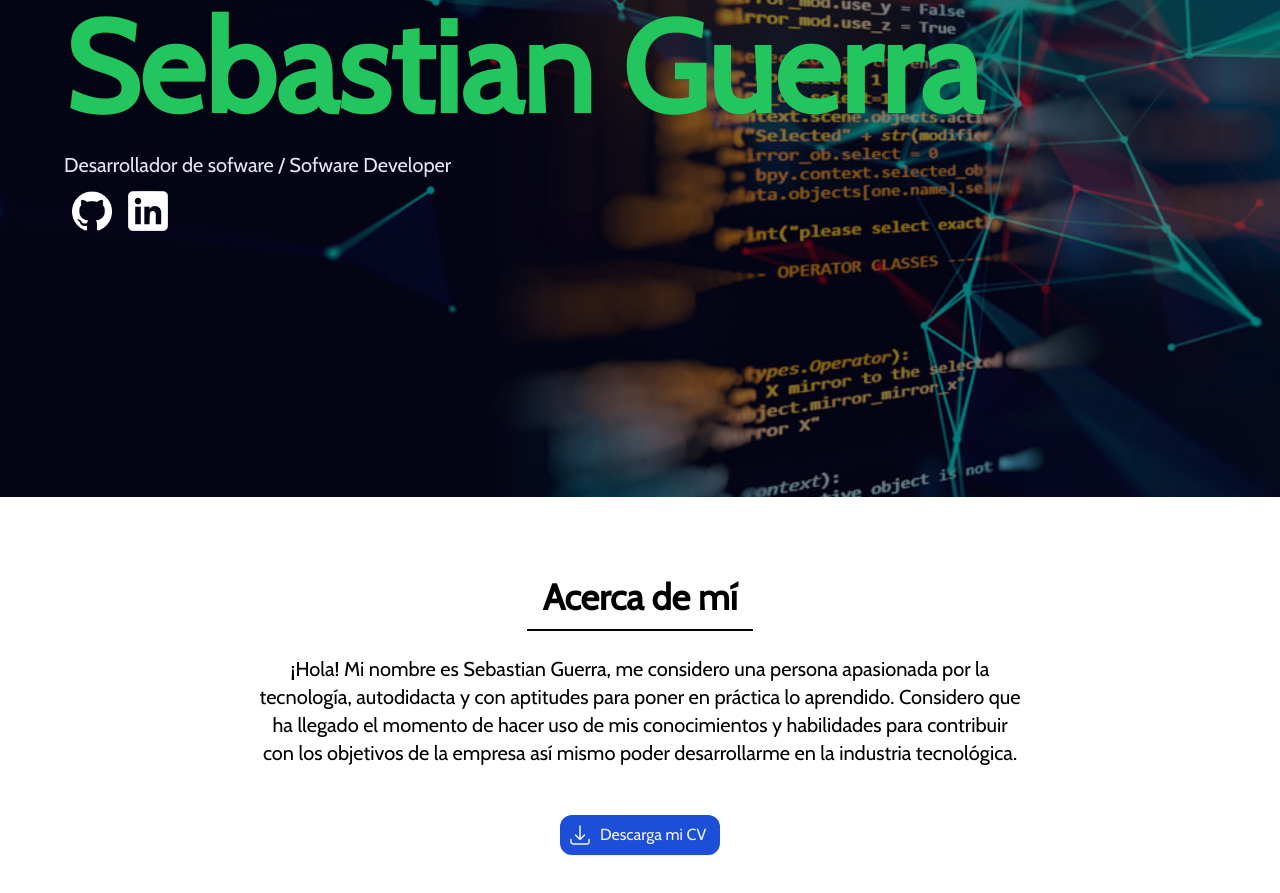
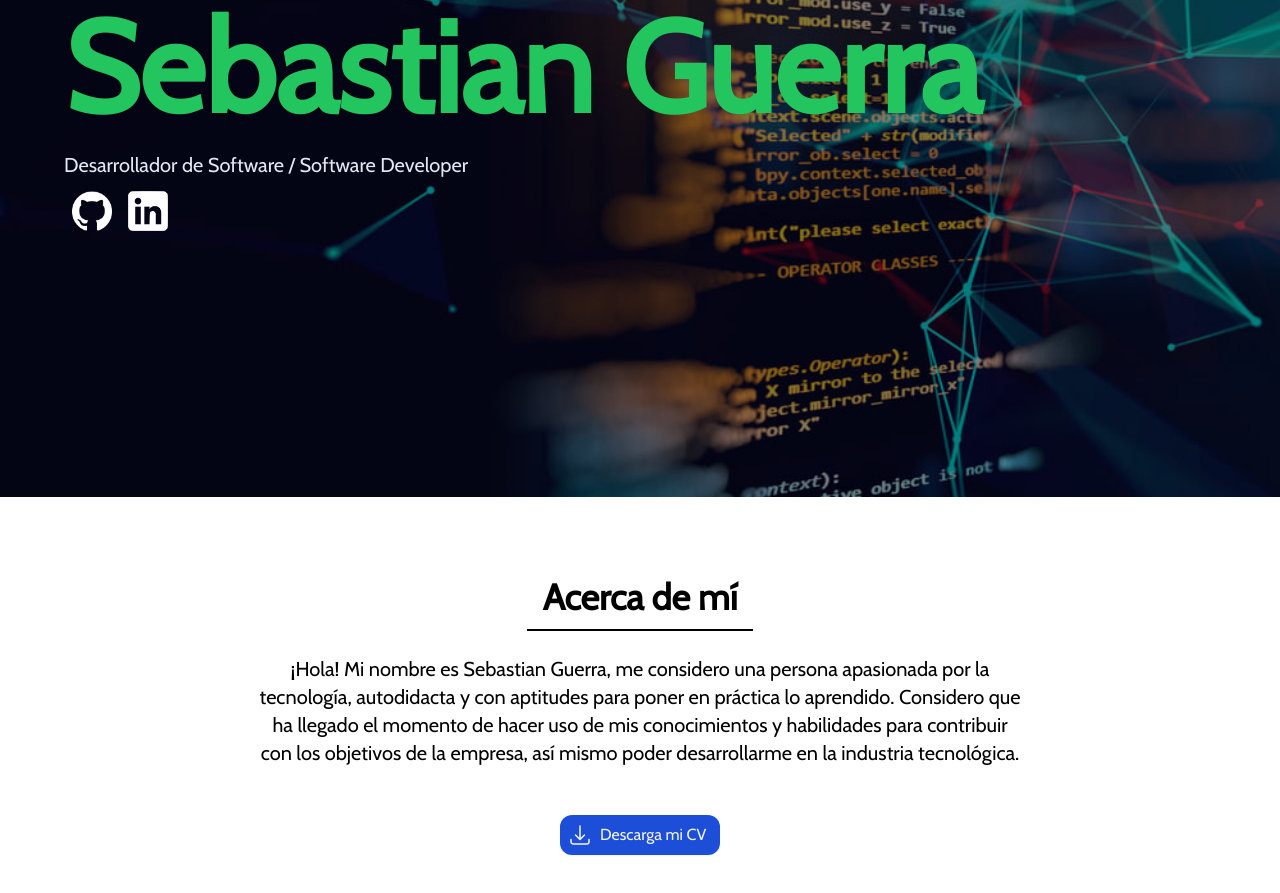
Before and after one commit to ASebastian17/my-portfolio, a website: page index.html in a window 1280 px wide. Shown: the part 367-1260 px from the top of the page. Drawn offline with nearby package versions, Linux system fonts and the light colour scheme.

Commit message:
Fixed typo

```diff
--- a/index.html
+++ b/index.html
@@ -67,7 +67,7 @@
                 <div class="my-auto ml-6 md:ml-10 lg:ml-16 reveal">
                     <p class="text-xl mb-3">¡Hola!, soy</p>
                     <h2 class="font-bold text-5xl md:text-7xl lg:text-8xl xl:text-9xl text-green-500 w-auto"> Sebastian Guerra </h2>
-                    <p class="text-xl mt-5">Desarrollador de sofware / Sofware Developer</p>
+                    <p class="text-xl mt-5">Desarrollador de Software / Software Developer</p>
                     <div class="flex flex-row mt-3">
                         <a href="https://github.com/ASebastian17" class="cursor-pointer">
                             <img class="w-10 mx-2" src="./img/github.png" />
@@ -84,7 +84,7 @@
                 <p class="text-center text-xl mb-12 mx-7 md:mx-24 lg:mx-52 xl:mx-64 reveal"
                     >¡Hola! Mi nombre es Sebastian Guerra, me considero una persona apasionada por la tecnología, autodidacta y con
                     aptitudes para poner en práctica lo aprendido. Considero que ha llegado el momento de hacer uso de mis conocimientos y
-                    habilidades para contribuir con los objetivos de la empresa así mismo poder desarrollarme en la industria
+                    habilidades para contribuir con los objetivos de la empresa, así mismo poder desarrollarme en la industria
                     tecnológica.</p
                 >
                 <a href="./pdf/ARMANDO_SEBASTIAN_GUERRA_MORALES_CV.pdf" class="flex flex-row button mx-auto mb-32 reveal w-40">
```
